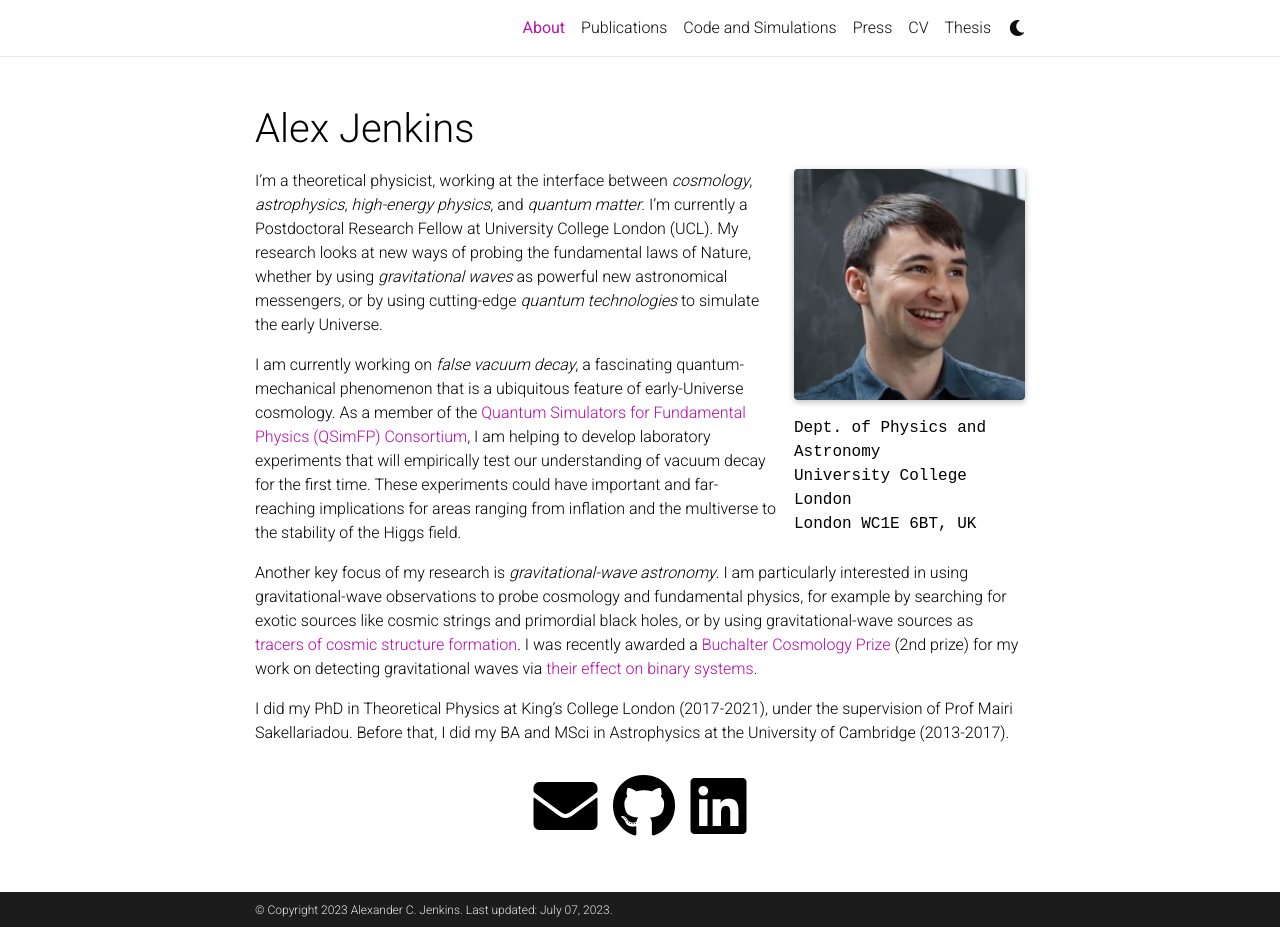
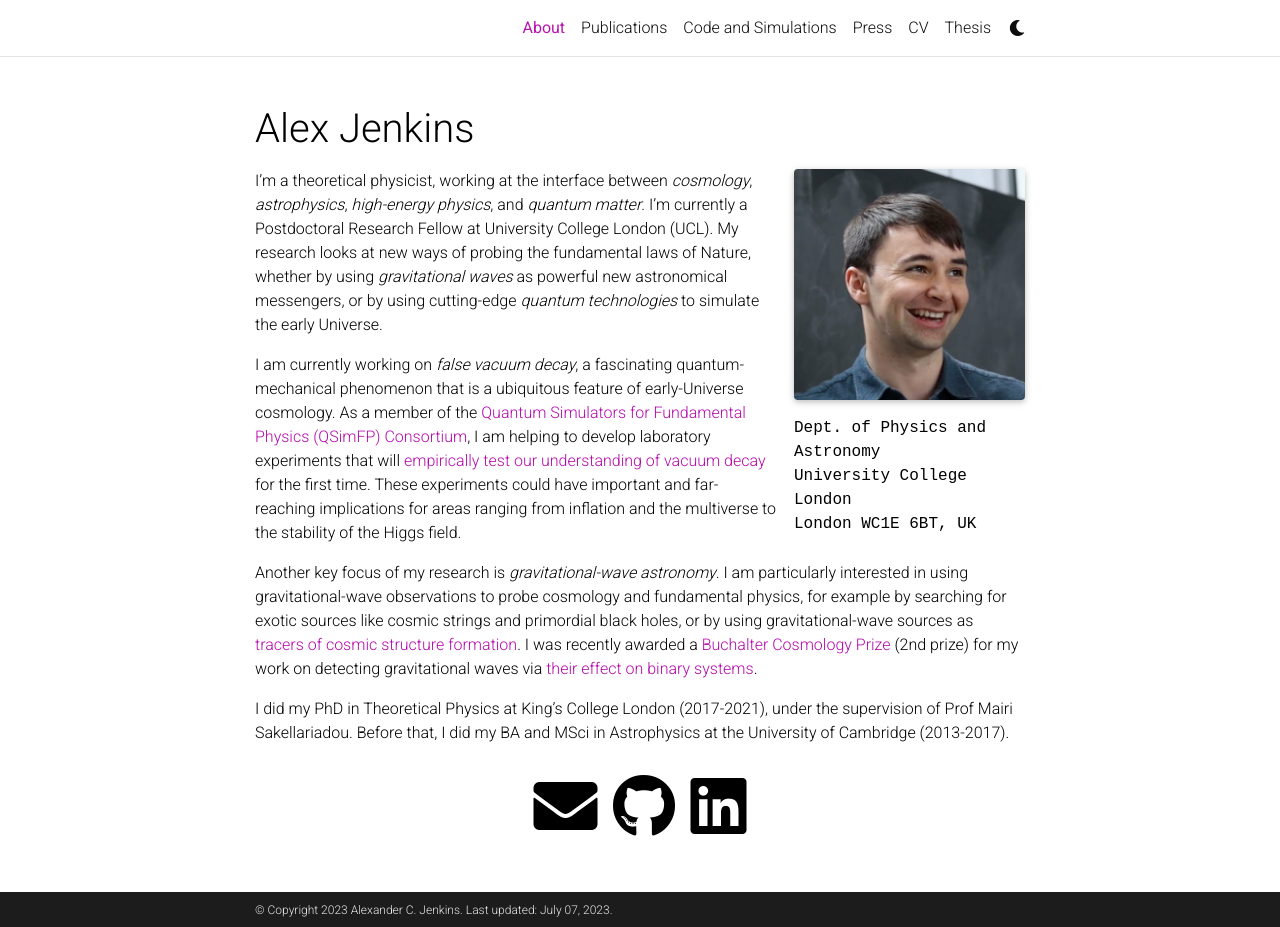
Before and after one commit to alex-c-jenkins/alex-c-jenkins.github.io, a Jekyll site: the page built from _pages/about.md, in a window 1280 px wide and 927 px high. Built offline with Jekyll 4.4.1, drawn with Linux system fonts in a browser that asks for light colours; full-size pictures stand in for the smaller copies a plugin makes; comment, search, counter and statistics services are not loaded; a style sheet for code colours, icons or effects is not loaded; part of the change alters nothing that is shown.

```diff
--- a/_pages/about.md
+++ b/_pages/about.md
@@ -21,7 +21,7 @@ social: true  # includes social icons at the bottom of the page
 
 I'm a theoretical physicist, working at the interface between <em>cosmology</em>, <em>astrophysics</em>, <em>high-energy physics</em>, and <em>quantum matter</em>. I'm currently a Postdoctoral Research Fellow at University College London (UCL). My research looks at new ways of probing the fundamental laws of Nature, whether by using <em>gravitational waves</em> as powerful new astronomical messengers, or by using cutting-edge <em>quantum technologies</em> to simulate the early Universe.
 
-I am currently working on <em>false vacuum decay</em>, a fascinating quantum-mechanical phenomenon that is a ubiquitous feature of early-Universe cosmology. As a member of the [Quantum Simulators for Fundamental Physics (QSimFP) Consortium](https://qsimfp.org/), I am helping to develop laboratory experiments that will empirically test our understanding of vacuum decay for the first time. These experiments could have important and far-reaching implications for areas ranging from inflation and the multiverse to the stability of the Higgs field.
+I am currently working on <em>false vacuum decay</em>, a fascinating quantum-mechanical phenomenon that is a ubiquitous feature of early-Universe cosmology. As a member of the [Quantum Simulators for Fundamental Physics (QSimFP) Consortium](https://qsimfp.org/), I am helping to develop laboratory experiments that will [empirically test our understanding of vacuum decay](https://inspirehep.net/literature/2674844) for the first time. These experiments could have important and far-reaching implications for areas ranging from inflation and the multiverse to the stability of the Higgs field.
 
 Another key focus of my research is <em>gravitational-wave astronomy</em>. I am particularly interested in using gravitational-wave observations to probe cosmology and fundamental physics, for example by searching for exotic sources like cosmic strings and primordial black holes, or by using gravitational-wave sources as [tracers of cosmic structure formation](https://inspirehep.net/literature/2127416). I was recently awarded a [Buchalter Cosmology Prize](http://www.buchaltercosmologyprize.org/) (2nd prize) for my work on detecting gravitational waves via [their effect on binary systems](https://journals.aps.org/prl/abstract/10.1103/PhysRevLett.128.101103).
 
```
